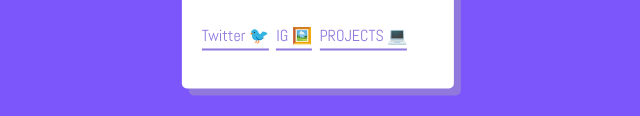
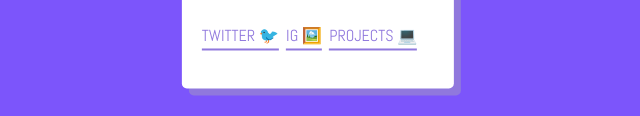
Before and after one commit to evanpeterjones/internet-podcast, a plain HTML site: page index.html in a window 1280 px wide. Shown: the part 459-575 px from the top of the page, without its empty margins (322-962 px from the left). Drawn offline with Linux system fonts and the light colour scheme.

Commit message:
updated twitter text

```diff
--- a/index.html
+++ b/index.html
@@ -16,7 +16,7 @@
       <h1>Hey there,<br>Internetizen</h1>
       <p class="text">No Episodes are out yet...<br>but feel free to follow me<br></p>
       <p class="links">
-	<a title="@evanpeterjones" target="_blank" href="https://twitter.com/evanpeterjones">Twitter 🐦</a>&nbsp;
+	<a title="@evanpeterjones" target="_blank" href="https://twitter.com/evanpeterjones">TWITTER 🐦</a>&nbsp;
 	<a title="@evanpeterjones" target="_blank" href="https://instagram.com/evanpeterjones">IG 🖼️</a>&nbsp;
 	<a title="Currently procrastinating..." href="">PROJECTS 💻</a></p>
     </div>
```
